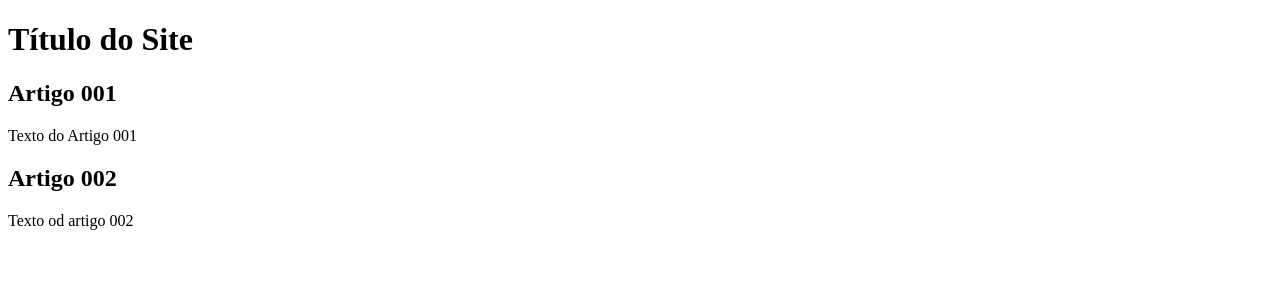
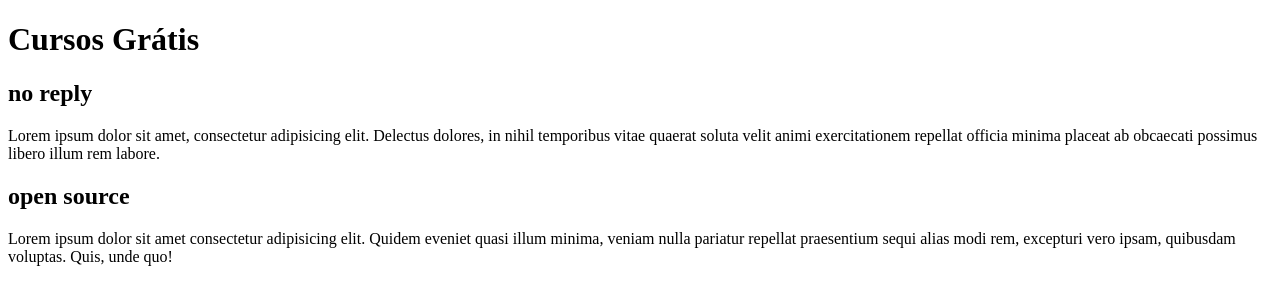
Before and after one commit to alexandrepvie/Projeto-site, a plain HTML site: page index.html in a window 1280 px wide. Drawn offline with Linux system fonts and the light colour scheme.

Commit message:
começando a escrever conteudo

```diff
--- a/index.html
+++ b/index.html
@@ -7,15 +7,15 @@
 </head>
 <body>
     <header>
-        <h1>Título do Site</h1>
+        <h1>Cursos Grátis</h1>
     </header>
     <article>
-        <h2>Artigo 001</h2>
-        <p>Texto do Artigo 001</p>
+        <h2>no reply</h2>
+        <p>Lorem ipsum dolor sit amet, consectetur adipisicing elit. Delectus dolores, in nihil temporibus vitae quaerat soluta velit animi exercitationem repellat officia minima placeat ab obcaecati possimus libero illum rem labore.</p>
     </article>
     <article>
-        <h2>Artigo 002</h2>
-        <p>Texto od artigo 002</p>
+        <h2>open source</h2>
+        <p>Lorem ipsum dolor sit amet consectetur adipisicing elit. Quidem eveniet quasi illum minima, veniam nulla pariatur repellat praesentium sequi alias modi rem, excepturi vero ipsam, quibusdam voluptas. Quis, unde quo!</p>
     </article>
 </body>
 </html>
```
